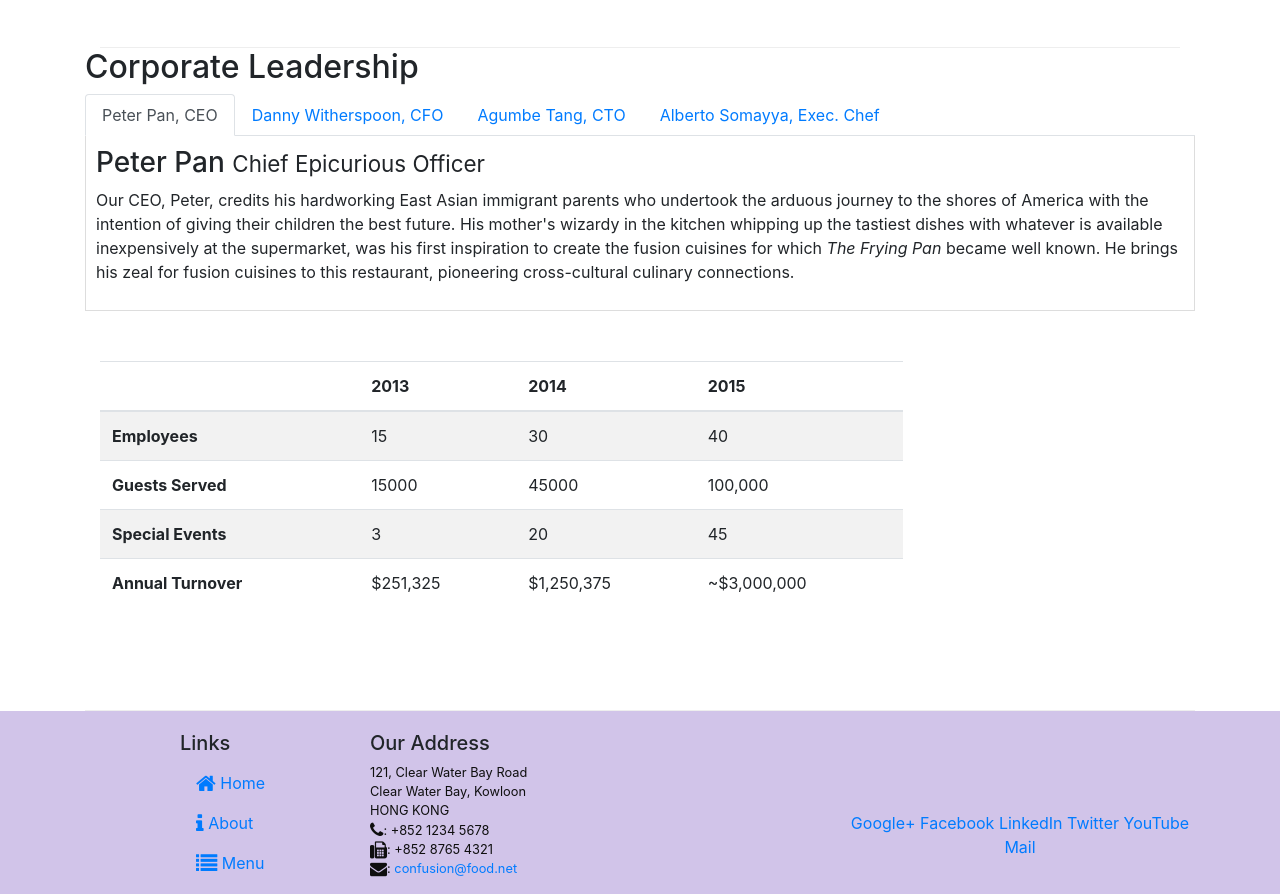
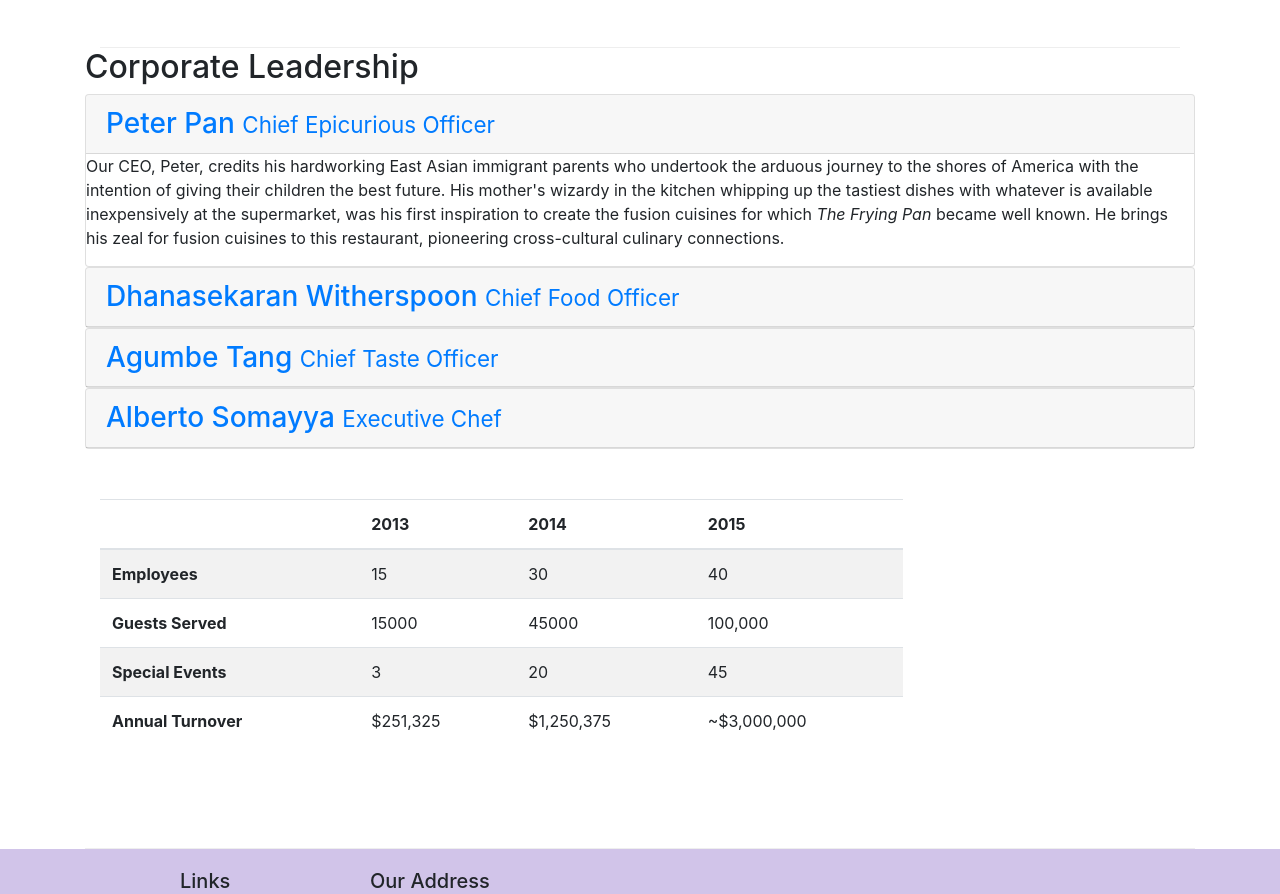
Before and after one commit to kr0l1k/Course-web, a website: page aboutus.html in a window 1280 px wide. Shown: the part 837-1731 px from the top of the page. Drawn offline with nearby package versions, Linux system fonts and the light colour scheme.

Commit message:
Accordion

```diff
--- a/aboutus.html
+++ b/aboutus.html
@@ -100,41 +100,61 @@
         <div class="row">
             <div class="col">
                 <h2>Corporate Leadership</h2>
-
-                <ul class="nav nav-tabs">
-                    <li class="nav-item">
-                      <a class="nav-link active" href="#peter"
-                        role="tab" data-toggle="tab">Peter Pan, CEO</a>
-                    </li>
-                    <li class="nav-item">
-                      <a class="nav-link" href="#danny" role="tab"
-                        data-toggle="tab">Danny Witherspoon, CFO</a>
-                    </li>
-                    <li class="nav-item">
-                      <a class="nav-link" href="#agumbe"role="tab"
-                        data-toggle="tab">Agumbe Tang, CTO</a>
-                    </li>
-                    <li class="nav-item">
-                      <a class="nav-link" href="#alberto" role="tab"
-                        data-toggle="tab">Alberto Somayya, Exec. Chef</a>
-                    </li>
-                </ul>
-                <div class="tab-content">
-                	<div role="tabpanel" class="tab-pane fade show active" id="peter">
-		                <h3>Peter Pan <small>Chief Epicurious Officer</small></h3>
-		                <p class="hidden-xs-down">Our CEO, Peter, credits his hardworking East Asian immigrant parents who undertook the arduous journey to the shores of America with the intention of giving their children the best future. His mother's wizardy in the kitchen whipping up the tastiest dishes with whatever is available inexpensively at the supermarket, was his first inspiration to create the fusion cuisines for which <em>The Frying Pan</em> became well known. He brings his zeal for fusion cuisines to this restaurant, pioneering cross-cultural culinary connections.</p>
+                <div id="accordion" role="tablist">
+                	<div class="card">
+                        <div class="card-header" role="tab" id="peterhead">
+	                        <h3 class="mb-0">
+	                            <a class="collapsed" data-toggle="collapse" data-parent="#accordion" href="#peter">Peter Pan <small>Chief Epicurious Officer</small>
+	                            </a>
+	                         </h3>
+                        </div>
+                        <div role="tabpanel" class="collapse show" id="peter">
+	                        <div class="card-block">
+				                <p class="hidden-xs-down">Our CEO, Peter, credits his hardworking East Asian immigrant parents who undertook the arduous journey to the shores of America with the intention of giving their children the best future. His mother's wizardy in the kitchen whipping up the tastiest dishes with whatever is available inexpensively at the supermarket, was his first inspiration to create the fusion cuisines for which <em>The Frying Pan</em> became well known. He brings his zeal for fusion cuisines to this restaurant, pioneering cross-cultural culinary connections.</p>
+			                </div>
+		                </div>
 	                </div>
-	                <div role="tabpanel" class="tab-pane fade show" id="danny">
-		                <h3>Dhanasekaran Witherspoon <small>Chief Food Officer</small></h3>
-		                <p class="hidden-xs-down">Our CFO, Danny, as he is affectionately referred to by his colleagues, comes from a long established family tradition in farming and produce. His experiences growing up on a farm in the Australian outback gave him great appreciation for varieties of food sources. As he puts it in his own words, <em>Everything that runs, wins, and everything that stays, pays!</em></p>
+	                <div class="card">
+                        <div class="card-header" role="tab" id="dannyhead">
+	                        <h3 class="mb-0">
+	                            <a class="collapsed" data-toggle="collapse" data-parent="#accordion" href="#danny">
+	                            Dhanasekaran Witherspoon <small>Chief Food Officer</small>
+	                            </a>
+	                        </h3>
+                    	</div>
+                    	<div role="tabpanel" class="collapse" id="danny">
+	                        <div class="card-block">
+				                <p class="hidden-xs-down">Our CFO, Danny, as he is affectionately referred to by his colleagues, comes from a long established family tradition in farming and produce. His experiences growing up on a farm in the Australian outback gave him great appreciation for varieties of food sources. As he puts it in his own words, <em>Everything that runs, wins, and everything that stays, pays!</em></p>
+			                </div>
+                   		</div>
 	                </div>
-	                <div role="tabpanel" class="tab-pane fade show" id="agumbe">
-		                <h3>Agumbe Tang <small>Chief Taste Officer</small></h3>
-		                <p class="hidden-xs-down">Blessed with the most discerning gustatory sense, Agumbe, our CTO, personally ensures that every dish that we serve meets his exacting tastes. Our chefs dread the tongue lashing that ensues if their dish does not meet his exacting standards. He lives by his motto, <em>You click only if you survive my lick.</em></p>
+	                <div class="card">
+		                <div class="card-header" role="tab" id="agumbehead">
+	                        <h3 class="mb-0">
+	                            <a class="collapsed" data-toggle="collapse" data-parent="#accordion" href="#agumbe">
+	                            Agumbe Tang <small>Chief Taste Officer</small>
+	                            </a>
+	                        </h3>
+	                    </div>
+	                    <div role="tabpanel" class="collapse" id="agumbe">
+                        	<div class="card-block">
+			                	<p class="hidden-xs-down">Blessed with the most discerning gustatory sense, Agumbe, our CTO, personally ensures that every dish that we serve meets his exacting tastes. Our chefs dread the tongue lashing that ensues if their dish does not meet his exacting standards. He lives by his motto, <em>You click only if you survive my lick.</em></p>
+		                	</div>
+		                </div>
 	                </div>
-	                <div role="tabpanel" class="tab-pane fade show" id="alberto">
-		                <h3>Alberto Somayya <small>Executive Chef</small></h3>
-		                <p class="hidden-xs-down">Award winning three-star Michelin chef with wide International experience having worked closely with whos-who in the culinary world, he specializes in creating mouthwatering Indo-Italian fusion experiences. He says, <em>Put together the cuisines from the two craziest cultures, and you get a winning hit! Amma Mia!</em></p>
+	                <div class="card">
+		                <div class="card-header" role="tab" id="albertohead">
+	                        <h3 class="mb-0">
+	                            <a class="collapsed" data-toggle="collapse" data-parent="#accordion" href="#alberto">
+	                            Alberto Somayya <small>Executive Chef</small>
+	                            </a>
+	                        </h3>
+                    	</div>
+                    	<div role="tabpanel" class="collapse" id="alberto">
+                        	<div class="card-block">
+			                	<p class="hidden-xs-down">Award winning three-star Michelin chef with wide International experience having worked closely with whos-who in the culinary world, he specializes in creating mouthwatering Indo-Italian fusion experiences. He says, <em>Put together the cuisines from the two craziest cultures, and you get a winning hit! Amma Mia!</em></p>
+			            	</div>
+			            </div>
 		            </div>
                 </div>
             </div>
```
